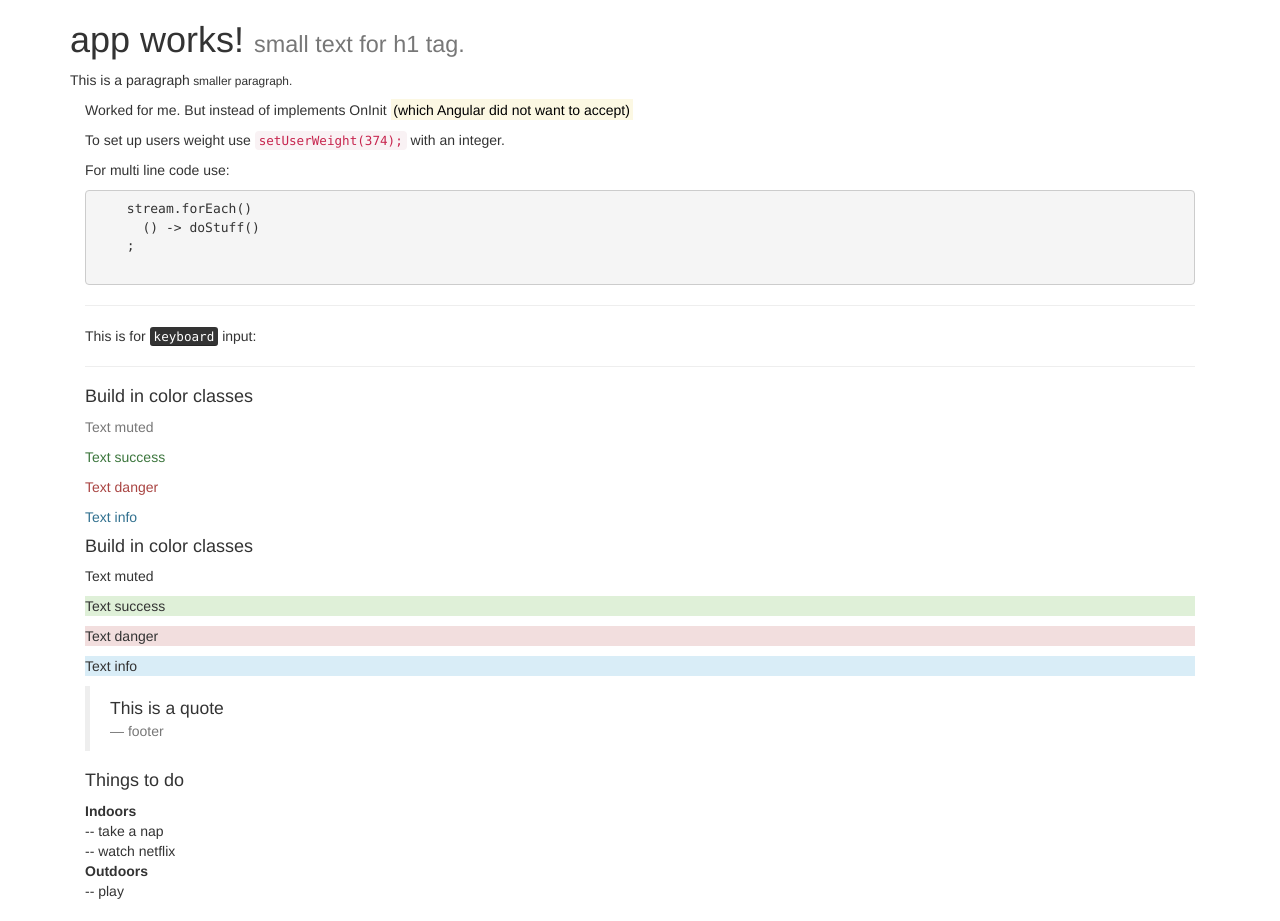
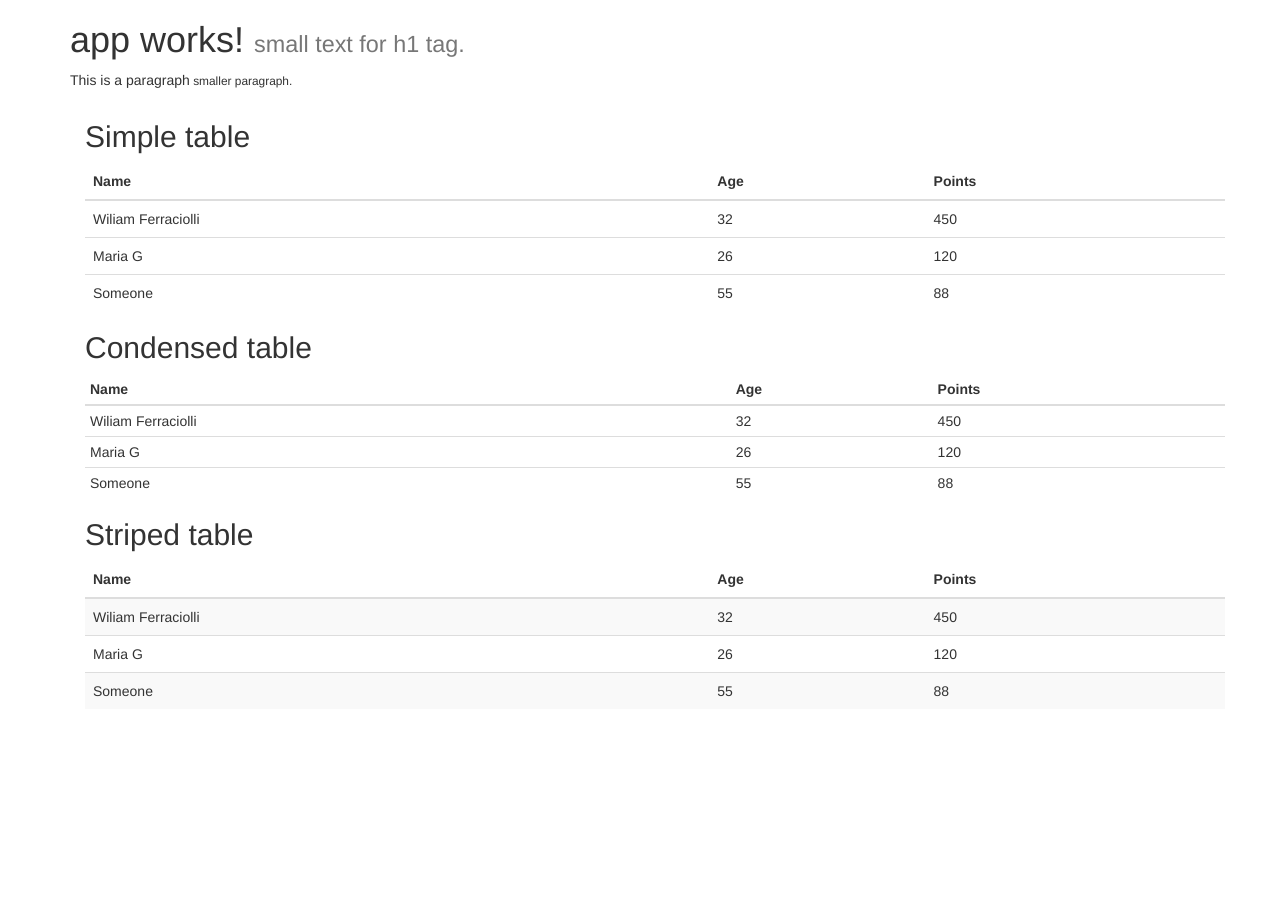
Before and after one commit to wilferraciolli/bootstrap3, an Angular app: page / in a window 1280 px wide. After the commit the page ends 800 px from the top, so only its background shows below. Built offline with nearby package versions, Linux system fonts and the light colour scheme; no server answers.

Commit message:
styling tables

```diff
--- a/src/app/app.component.html
+++ b/src/app/app.component.html
@@ -4,7 +4,8 @@
   <p>This is a paragraph<small> smaller paragraph.</small></p>
 
   <!-- Add components
-  <app-grid-system></app-grid-system>-->
-  <app-text-style></app-text-style>
+  <app-grid-system></app-grid-system>
+  <app-text-style></app-text-style>-->
+  <app-table-styling></app-table-styling>
 
 </div>
--- a/src/app/app.module.ts
+++ b/src/app/app.module.ts
@@ -6,12 +6,14 @@ import { HttpModule } from '@angular/http';
 import { AppComponent } from './app.component';
 import { GridSystemComponent } from './grid-system/grid-system.component';
 import { TextStyleComponent } from './text-style/text-style.component';
+import { TableStylingComponent } from './table-styling/table-styling.component';
 
 @NgModule({
   declarations: [
     AppComponent,
     GridSystemComponent,
-    TextStyleComponent
+    TextStyleComponent,
+    TableStylingComponent
   ],
   imports: [
     BrowserModule,
--- /dev/null
+++ b/src/app/table-styling/table-styling.component.html
@@ -0,0 +1,94 @@
+<!-- table style -->
+<div class="container">
+  <h2>Simple table</h2>
+  <table class="table">
+    <thead>
+      <tr>
+        <th>Name</th>
+        <th>Age</th>
+        <th>Points</th>
+      </tr>
+    </thead>
+
+    <tbody>
+      <tr>
+        <td>Wiliam Ferraciolli</td>
+        <td>32</td>
+        <td>450</td>
+      </tr>
+      <tr>
+        <td>Maria G</td>
+        <td>26</td>
+        <td>120</td>
+      </tr>
+      <tr>
+        <td>Someone</td>
+        <td>55</td>
+        <td>88</td>
+      </tr>
+    </tbody>
+  </table>
+
+  <!-- condensede table -->
+  <h2>Condensed table</h2>
+  <table class="table table-condensed">
+    <thead>
+      <tr>
+        <th>Name</th>
+        <th>Age</th>
+        <th>Points</th>
+      </tr>
+    </thead>
+
+    <tbody>
+      <tr>
+        <td>Wiliam Ferraciolli</td>
+        <td>32</td>
+        <td>450</td>
+      </tr>
+      <tr>
+        <td>Maria G</td>
+        <td>26</td>
+        <td>120</td>
+      </tr>
+      <tr>
+        <td>Someone</td>
+        <td>55</td>
+        <td>88</td>
+      </tr>
+    </tbody>
+  </table>
+
+  <!-- striped table -->
+  <h2>Striped table</h2>
+  <table class="table table-striped">
+    <thead>
+      <tr>
+        <th>Name</th>
+        <th>Age</th>
+        <th>Points</th>
+      </tr>
+    </thead>
+
+    <tbody>
+      <tr>
+        <td>Wiliam Ferraciolli</td>
+        <td>32</td>
+        <td>450</td>
+      </tr>
+      <tr>
+        <td>Maria G</td>
+        <td>26</td>
+        <td>120</td>
+      </tr>
+      <tr>
+        <td>Someone</td>
+        <td>55</td>
+        <td>88</td>
+      </tr>
+    </tbody>
+  </table>
+
+
+
+</div>
--- /dev/null
+++ b/src/app/table-styling/table-styling.component.ts
@@ -0,0 +1,15 @@
+import { Component, OnInit } from '@angular/core';
+
+@Component({
+  selector: 'app-table-styling',
+  templateUrl: './table-styling.component.html',
+  styleUrls: ['./table-styling.component.css']
+})
+export class TableStylingComponent implements OnInit {
+
+  constructor() { }
+
+  ngOnInit() {
+  }
+
+}
--- a/src/app/text-style/text-style.component.html
+++ b/src/app/text-style/text-style.component.html
@@ -23,12 +23,12 @@
   <p class="text-danger">Text danger</p>
   <p class="text-info">Text info</p>
 
-    <!-- Text background color -->
-    <h4>Build in color classes</h4>
-    <p class="bg-muted">Text muted</p>
-    <p class="bg-success">Text success</p>
-    <p class="bg-danger">Text danger</p>
-    <p class="bg-info">Text info</p>
+  <!-- Text background color -->
+  <h4>Build in background color classes</h4>
+  <p class="bg-muted">Text muted</p>
+  <p class="bg-success">Text success</p>
+  <p class="bg-danger">Text danger</p>
+  <p class="bg-info">Text info</p>
 
   <!-- quote -->
   <blockquote>This is a quote
```
Also changed, not shown: src/app/table-styling/table-styling.component.css (added), 1 other file (tests, documents, lock files or other folders).
